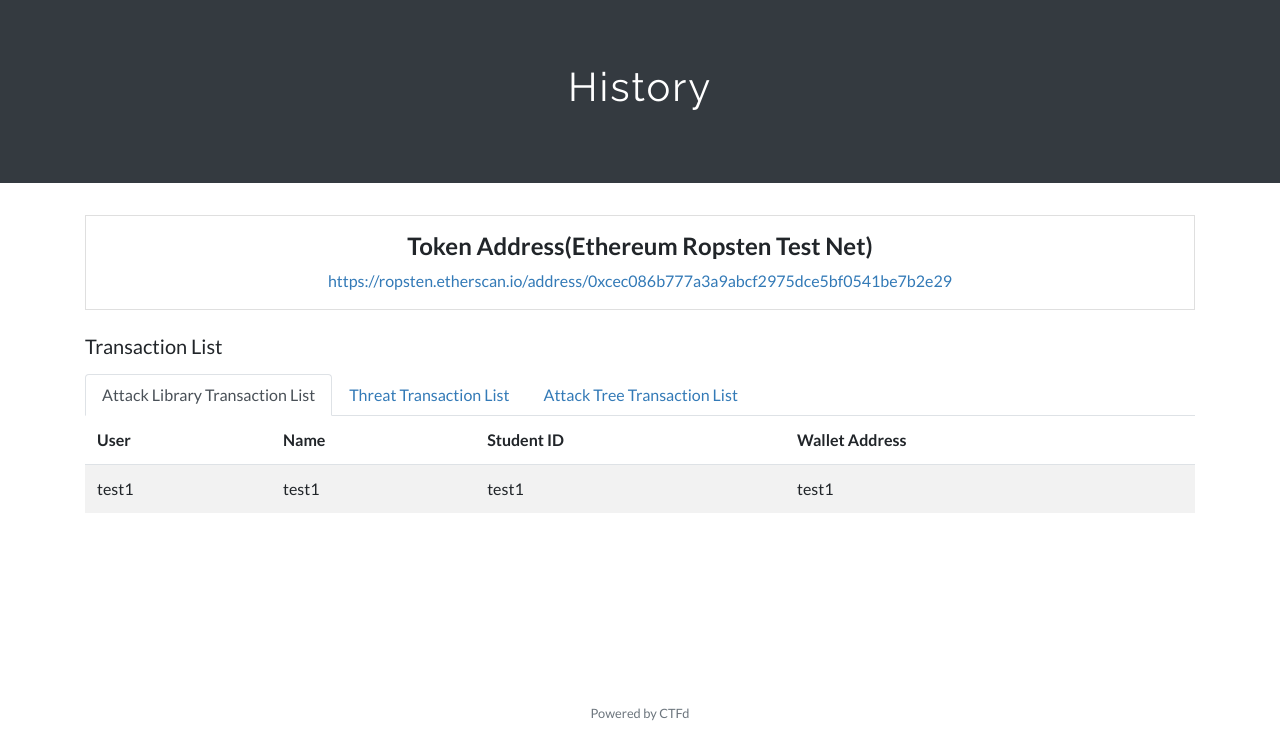
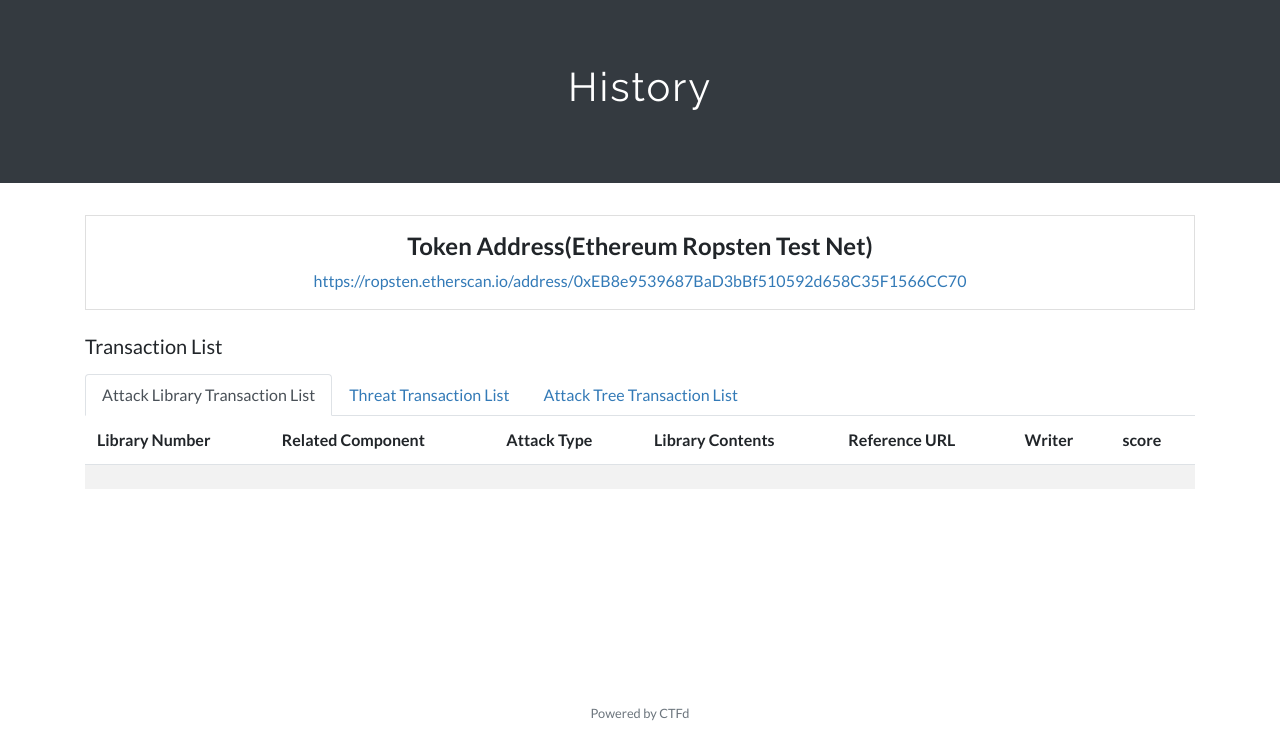
Before and after one commit to SANELab/TMOC_Demo, a PHP site: page /history in a window 1280 px wide. Shown: the part 57-800 px from the top of the page. Run offline with PHP 8.4, Linux system fonts and the light colour scheme; the visitor is signed in with stand-in values (Sample User, id 1); data that the repository does not hold is empty; some libraries are stand-ins or nearby versions.

Commit message:
Update history.php

```diff
--- a/web/history.php
+++ b/web/history.php
@@ -12,9 +12,6 @@
   <script type="text/javascript" src="./js/lib/moment_locale.js"></script>
   <script type="text/javascript" src="./js/abi.js"></script>
   <script type="text/javascript" src="./js/app_connect.js"></script>
-  <script type="text/javascript" src="./js/meta_app_threat.js"></script>
-  <script type="text/javascript" src="./js/meta_app_library.js"></script>
-  <script type="text/javascript" src="./js/app_tree.js"></script>
   <script type="text/javascript">
   </script>
 </head>
@@ -32,8 +29,8 @@
           <span class="card-title">
             <div class="text-center">
   		        <h4><strong>Token Address(Ethereum Ropsten Test Net)</strong></h4>
-  		        <a href='https://ropsten.etherscan.io/address/0xcec086b777a3a9abcf2975dce5bf0541be7b2e29'>
-              https://ropsten.etherscan.io/address/0xcec086b777a3a9abcf2975dce5bf0541be7b2e29
+  		        <a href='https://ropsten.etherscan.io/address/0x0xEB8e9539687BaD3bBf510592d658C35F1566CC70'>
+              https://ropsten.etherscan.io/address/0xEB8e9539687BaD3bBf510592d658C35F1566CC70
               </a>
             </div>
           </span>
@@ -45,7 +42,6 @@
     <div role="tabpanel" class="tab-pane config-section active" id="fields">
       <form method="POST" autocomplete="off" class="w-100">
         <h5>Transaction List</h5>
-        <!-- 공격 라이브러리의 트랜잭션 목록을 app_library.js 파일의 showLibraryList() 함수를 통해 출력 -->
         <ul class="nav nav-tabs mt-3" role="tablist">
           <li class="nav-item active">
             <a class="nav-link active" href="#attack_library_transaction_list" role="tab" data-toggle="tab">Attack Library Transaction List</a>
@@ -65,18 +61,24 @@
                 <table class="table table-striped">
                   <thead>
                     <tr>
-                      <td><b>User</b></td>
-                      <td><b>Name</b></td>
-                      <td class="d-none d-md-table-cell d-lg-table-cell"><b>Student ID</b></td>
-                      <td class="d-none d-md-table-cell d-lg-table-cell"><b>Wallet Address</b></td>
+                      <td class="d-none d-md-table-cell d-lg-table-cell"><b>Library Number</b></td>
+                      <td class="d-none d-md-table-cell d-lg-table-cell"><b>Related Component</b></td>
+                      <td class="d-none d-md-table-cell d-lg-table-cell"><b>Attack Type</b></td>
+                      <td class="d-none d-md-table-cell d-lg-table-cell"><b>Library Contents</b></td>
+                      <td class="d-none d-md-table-cell d-lg-table-cell"><b>Reference URL</b></td>
+                      <td class="d-none d-md-table-cell d-lg-table-cell"><b>Writer</b></td>
+                      <td class="d-none d-md-table-cell d-lg-table-cell"><b>score</b></td>
                     </tr>
                   </thead>
                   <tbody>
                     <tr>
-                      <td>test1</td>
-                      <td>test1</td>
-                      <td>test1</td>
-                      <td>test1</td>
+                        <td><?php echo $row["library_number"]; ?></td>
+                        <td><?php echo $row["library_element"]; ?></td>
+                        <td><?php echo $row["library_stride"]; ?></td>
+                        <td><?php echo $row["library_contents"]; ?></td>
+                        <td><?php echo $row["library_url"]; ?></td>
+                        <td><?php echo $row["library_writer"]; ?></td>
+                        <td><?php echo $row["library_score"]; ?></td>
                     </tr>
                   </tbody>
                 </table>
@@ -89,18 +91,24 @@
                 <table class="table table-striped">
                   <thead>
                     <tr>
-                      <td><b>User</b></td>
-                      <td><b>Name</b></td>
-                      <td class="d-none d-md-table-cell d-lg-table-cell"><b>Student ID</b></td>
-                      <td class="d-none d-md-table-cell d-lg-table-cell"><b>Wallet Address</b></td>
+                    <td class="d-none d-md-table-cell d-lg-table-cell"><b>Threat Number</b></td>
+                      <td class="d-none d-md-table-cell d-lg-table-cell"><b>Element Name</b></td>
+                      <td class="d-none d-md-table-cell d-lg-table-cell"><b>Threat Contents</b></td>
+                      <td class="d-none d-md-table-cell d-lg-table-cell"><b>Threat Reason</b></td>
+                      <td class="d-none d-md-table-cell d-lg-table-cell"><b>Library Number</b></td>
+                      <td class="d-none d-md-table-cell d-lg-table-cell"><b>Writer</b></td>
+                      <td class="d-none d-md-table-cell d-lg-table-cell"><b>Score</b></td>
                     </tr>
                   </thead>
                   <tbody>
                     <tr>
-                      <td>test2</td>
-                      <td>test2</td>
-                      <td>test2</td>
-                      <td>test2</td>
+                    <td><?php echo $row["threat_number"]; ?></td>
+                        <td><?php echo $row["element_name"]; ?></td>
+                        <td><?php echo $row["threat_contents"]; ?></td>
+                        <td><?php echo $row["threat_reason"]; ?></td>
+                        <td><?php echo $row["library_number"]; ?></td>
+                        <td><?php echo $row["writer"]; ?></td>
+                        <td><?php echo $row["threat_score"]; ?></td>
                     </tr>
                   </tbody>
                 </table>
@@ -113,18 +121,18 @@
                 <table class="table table-striped">
                   <thead>
                     <tr>
-                      <td><b>User</b></td>
-                      <td><b>Name</b></td>
-                      <td class="d-none d-md-table-cell d-lg-table-cell"><b>Student ID</b></td>
-                      <td class="d-none d-md-table-cell d-lg-table-cell"><b>Wallet Address</b></td>
+                    <td class="d-none d-md-table-cell d-lg-table-cell"><b>Tree Number</b></td>
+                      <td class="d-none d-md-table-cell d-lg-table-cell"><b>Tree Hash</b></td>
+                      <td class="d-none d-md-table-cell d-lg-table-cell"><b>Writer</b></td>
+                      <td class="d-none d-md-table-cell d-lg-table-cell"><b>Score</b></td>
                     </tr>
                   </thead>
                   <tbody>
                     <tr>
-                      <td>test3</td>
-                      <td>test3</td>
-                      <td>test3</td>
-                      <td>test3</td>
+                      <td><?php echo $row["tree_number"]; ?></td>
+                      <td><?php echo $row["tree_hash"]; ?></td>
+                      <td><?php echo $row["tree_uploader"]; ?></td>
+                      <td><?php echo $row["tree_score"]; ?></td>
                     </tr>
                   </tbody>
                 </table>
```
